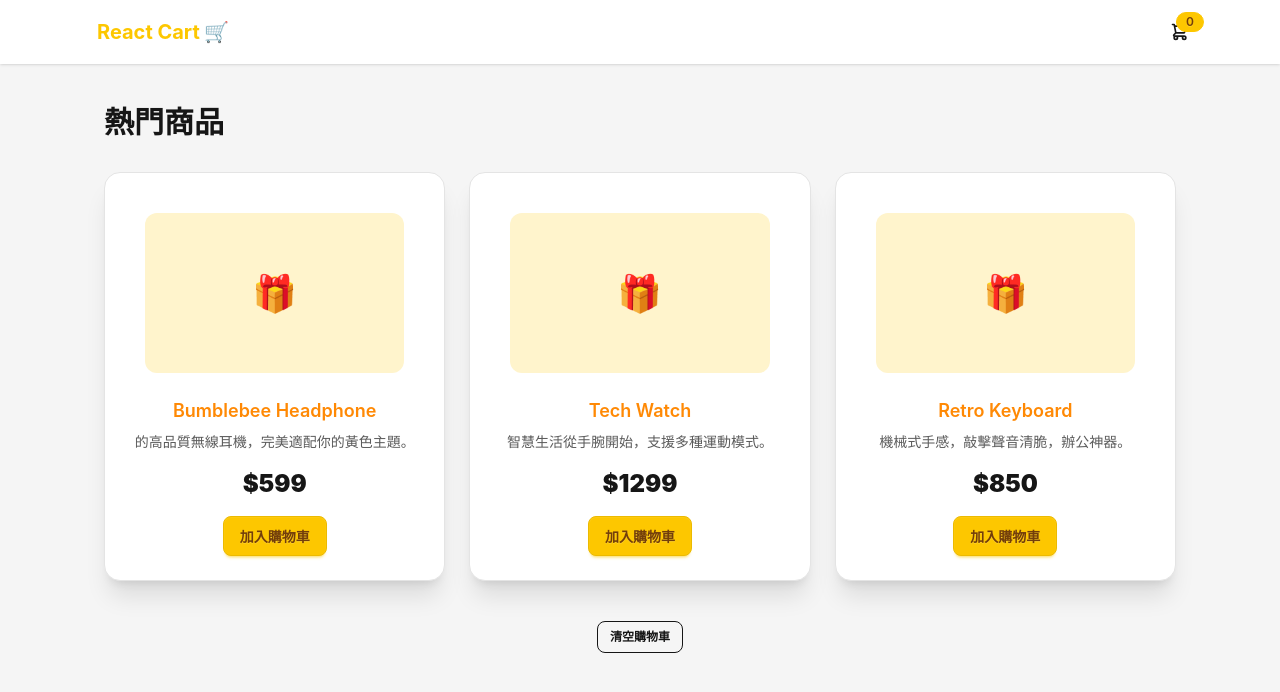
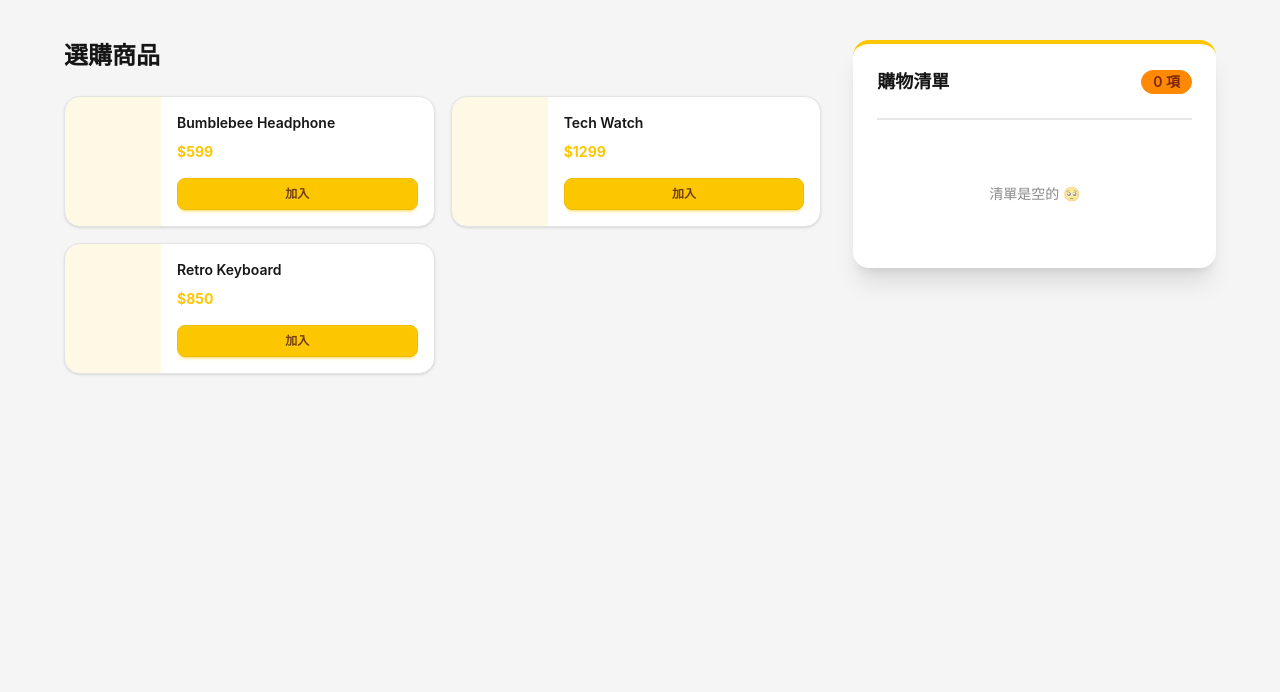
Before and after one commit to ChrisWongAtCUHK/react-cart, a React (Vite) app: page / in a window 1280 px wide. Shown: the top 692 px of the page. Built offline with nearby package versions, Linux system fonts and the light colour scheme.

Commit message:
購物清單

```diff
--- a/src/App.jsx
+++ b/src/App.jsx
@@ -1,8 +1,6 @@
 import { useState } from 'react'
 
 function App() {
-  const [cartCount, setCartCount] = useState(0)
-
   const products = [
     {
       id: 1,
@@ -24,84 +22,146 @@ function App() {
     },
   ]
 
+  // 這是核心：購物清單狀態
+  const [cart, setCart] = useState([])
+
+  // 加入購物車邏輯
+  const addToCart = (product) => {
+    setCart((currCart) => {
+      const isItemsInCart = currCart.find((item) => item.id === product.id)
+      if (isItemsInCart) {
+        return currCart.map((item) =>
+          item.id === product.id
+            ? { ...item, quantity: item.quantity + 1 }
+            : item,
+        )
+      }
+      return [...currCart, { ...product, quantity: 1 }]
+    })
+  }
+
+  // 修改數量邏輯 (+1 或 -1)
+  const updateQuantity = (id, delta) => {
+    setCart((currCart) =>
+      currCart.map((item) => {
+        if (item.id === id) {
+          const newQty = item.quantity + delta
+          return { ...item, quantity: newQty > 0 ? newQty : 1 }
+        }
+        return item
+      }),
+    )
+  }
+
+  // 移除商品
+  const removeItem = (id) => {
+    setCart((currCart) => currCart.filter((item) => item.id !== id))
+  }
+
+  // 計算總價
+  const totalPrice = cart.reduce(
+    (sum, item) => sum + item.price * item.quantity,
+    0,
+  )
+
   return (
-    <div className='min-h-screen bg-base-200'>
-      {/* 導覽列 */}
-      <div className='navbar bg-base-100 shadow-sm px-4 lg:px-20'>
-        <div className='flex-1'>
-          <a className='btn btn-ghost text-xl font-bold text-primary'>
-            React Cart 🛒
-          </a>
-        </div>
-        <div className='flex-none'>
-          <div className='dropdown dropdown-end'>
-            <button className='btn btn-ghost btn-circle'>
-              <div className='indicator'>
-                <svg
-                  xmlns='http://w3.org'
-                  className='h-5 w-5'
-                  fill='none'
-                  viewBox='0 0 24 24'
-                  stroke='currentColor'
+    <div className='min-h-screen bg-base-200 p-4 lg:p-10'>
+      <div className='max-w-6xl mx-auto grid grid-cols-1 lg:grid-cols-3 gap-8'>
+        {/* 左側：商品列表 */}
+        <div className='lg:col-span-2'>
+          <h2 className='text-2xl font-bold mb-6'>選購商品</h2>
+          <div className='grid grid-cols-1 md:grid-cols-2 gap-4'>
+            {products.map((p) => (
+              <div
+                key={p.id}
+                className='card card-side bg-base-100 shadow-sm border border-base-300'
               >
-                  <path
-                    strokeLinecap='round'
-                    strokeLinejoin='round'
-                    strokeWidth='2'
-                    d='M3 3h2l.4 2M7 13h10l4-8H5.4M7 13L5.4 5M7 13l-2.293 2.293c-.63.63-.184 1.707.707 1.707H17m0 0a2 2 0 100 4 2 2 0 000-4zm-8 2a2 2 0 11-4 0 2 2 0 014 0z'
-                  />
-                </svg>
-                <span className='badge badge-sm badge-primary indicator-item'>
-                  {cartCount}
-                </span>
-              </div>
+                <figure className='bg-primary/10 w-24 flex items-center justify-center text-3xl'>
+                  {p.icon}
+                </figure>
+                <div className='card-body p-4'>
+                  <h3 className='card-title text-sm'>{p.name}</h3>
+                  <p className='font-bold text-primary'>${p.price}</p>
+                  <button
+                    className='btn btn-primary btn-sm mt-2'
+                    onClick={() => addToCart(p)}
+                  >
+                    加入
                   </button>
-          </div>
-        </div>
-      </div>
-
-      {/* 主內容區 */}
-      <main className='p-10 max-w-6xl mx-auto'>
-        <h1 className='text-3xl font-bold mb-8'>熱門商品</h1>
-
-        <div className='grid grid-cols-1 md:grid-cols-3 gap-6'>
-          {products.map((product) => (
-            <div
-              key={product.id}
-              className='card bg-base-100 shadow-xl border border-base-300'
-            >
-              <figure className='px-10 pt-10'>
-                <div className='w-full h-40 bg-primary/20 rounded-xl flex items-center justify-center text-4xl'>
-                  🎁
-                </div>
-              </figure>
-              <div className='card-body items-center text-center'>
-                <h2 className='card-title text-secondary'>{product.name}</h2>
-                <p className='text-sm opacity-70'>{product.desc}</p>
-                <div className='text-2xl font-black my-2'>${product.price}</div>
-                <div className='card-actions'>
-                  <button
-                    className='btn btn-primary'
-                    onClick={() => setCartCount((prev) => prev + 1)}
-                  >
-                    加入購物車
-                  </button>
-                </div>
                 </div>
               </div>
             ))}
           </div>
+        </div>
 
-        {/* 重置按鈕 */}
-        <div className='mt-10 text-center'>
+        {/* 右側：詳細購物清單 */}
+        <div className='card bg-base-100 shadow-xl h-fit border-t-4 border-primary'>
+          <div className='card-body p-6'>
+            <h2 className='card-title flex justify-between'>
+              購物清單
+              <div className='badge badge-secondary'>{cart.length} 項</div>
+            </h2>
+
+            <div className='divider my-2'></div>
+
+            {cart.length === 0 ? (
+              <p className='text-center opacity-50 py-10'>清單是空的 🥺</p>
+            ) : (
+              <div className='space-y-4'>
+                {cart.map((item) => (
+                  <div
+                    key={item.id}
+                    className='flex justify-between items-center bg-base-200 p-2 rounded-lg'
+                  >
+                    <div>
+                      <p className='font-bold text-sm'>{item.name}</p>
+                      <p className='text-xs opacity-60'>
+                        ${item.price} x {item.quantity}
+                      </p>
+                    </div>
+                    <div className='flex items-center gap-2'>
+                      <div className='join'>
                         <button
-            className='btn btn-outline btn-sm'
-            onClick={() => setCartCount(0)}
+                          className='join-item btn btn-xs btn-square'
+                          onClick={() => updateQuantity(item.id, -1)}
                         >
-            清空購物車
+                          -
+                        </button>
+                        <button className='join-item btn btn-xs px-2 no-animation'>
+                          {item.quantity}
+                        </button>
+                        <button
+                          className='join-item btn btn-xs btn-square'
+                          onClick={() => updateQuantity(item.id, 1)}
+                        >
+                          +
                         </button>
                       </div>
-      </main>
+                      <button
+                        className='btn btn-ghost btn-xs text-error'
+                        onClick={() => removeItem(item.id)}
+                      >
+                        ✕
+                      </button>
+                    </div>
+                  </div>
+                ))}
+
+                <div className='divider'></div>
+
+                <div className='flex justify-between font-black text-xl px-2'>
+                  <span>總計</span>
+                  <span className='text-primary'>${totalPrice}</span>
+                </div>
+
+                <button className='btn btn-primary btn-block mt-4 shadow-lg shadow-primary/30'>
+                  前往結帳
+                </button>
+              </div>
+            )}
+          </div>
+        </div>
+      </div>
     </div>
   )
 }
```
Lines whose indentation alone changed are shown as unchanged.
